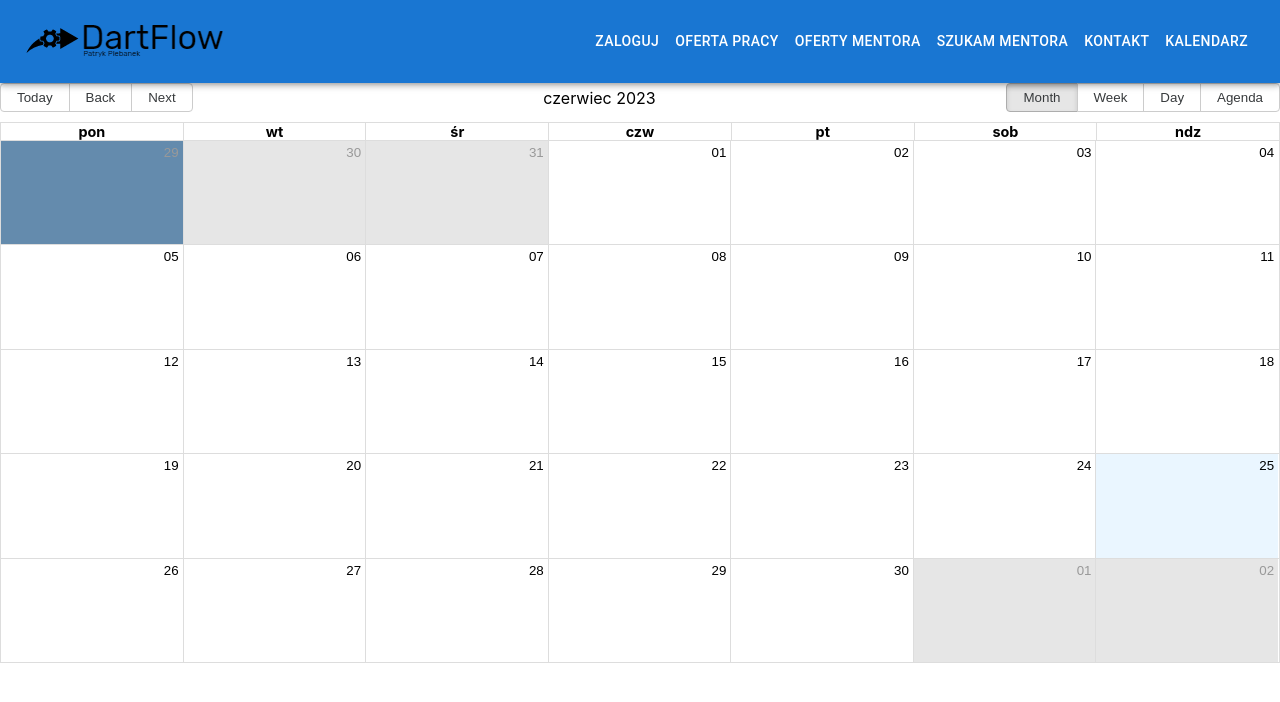
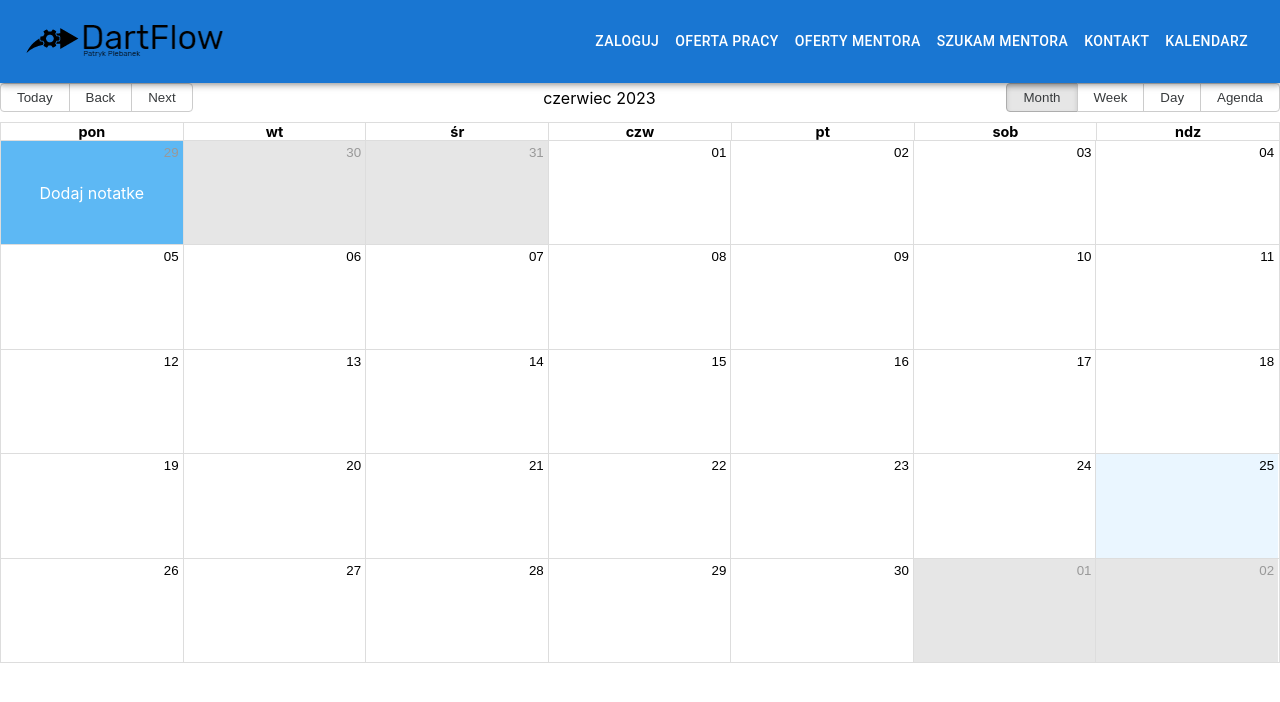
Before and after one commit to AdamJou/DartFlow, a React (Create React App) app in the folder conectis-web/: page /calendar in a window 1280 px wide. In both pictures the pointer is over the element 91 px from the left and 192 px from the top of the page. Shown: the top 702 px of the page. Built offline with nearby package versions, Linux system fonts and the light colour scheme; no server answers.

Commit message:
accesibility to the calendar cells

```diff
--- a/conectis-web/src/components/Calendar.tsx
+++ b/conectis-web/src/components/Calendar.tsx
@@ -16,6 +16,7 @@ import dayjs, { Dayjs } from "dayjs";
 import { DemoContainer } from "@mui/x-date-pickers/internals/demo";
 import { LocalizationProvider } from "@mui/x-date-pickers/LocalizationProvider";
 import { AdapterDayjs } from "@mui/x-date-pickers/AdapterDayjs";
+import { log } from "console";
 
 const localizer = momentLocalizer(moment);
 
@@ -26,9 +27,6 @@ interface Note {
 }
 
 const ws = new WebSocket("ws://localhost:8082");
-
-
-
 
 export function Calendar() {
   const [notes, setNotes] = useState<Note[]>([]);
@@ -85,6 +83,19 @@ export function Calendar() {
         end: endDateTime.toDate(),
         title: noteText,
       };
+
+      console.log("SELECTED DATE: " + selectedDate);
+      console.log("SELECTED START TIME " + selectedStartTime);
+      console.log("STARTDATETIME " + startDateTime);
+      console.log("STARTDATETIME .todate " + startDateTime.toDate());
+      console.log("STRINGIFY " + JSON.stringify(newNote.start));
+      console.log("newNote " + newNote.start);
+
+      ws.send(
+        JSON.stringify({
+          ...newNote,
+        })
+      );
       setNotes((prevNotes) => [...prevNotes, newNote]);
       setSelectedSlot(null);
       setSelectedDate(null);
@@ -92,18 +103,10 @@ export function Calendar() {
       setSelectedEndTime("");
       setNoteText("");
       setShowNote(false);
-
     }
-
-    ws.send(JSON.stringify({
-        note: noteText
-    }));
-
   };
 
   ws.addEventListener("click", handleAddNote);
-
-
 
   const isEndTimeValid = (startTime: string, endTime: string) => {
     const startHour = parseInt(startTime.substring(0, 2));
--- a/conectis-web/src/index.css
+++ b/conectis-web/src/index.css
@@ -35,7 +35,23 @@ code {
   cursor: pointer;
   z-index: 1;
 }
+.rbc-day-bg:hover {
+  background-color: rgb(93, 184, 244);
+}
 
-.rbc-day-bg:hover {
-  background-color: rgb(100, 139, 173);
+.rbc-day-bg:hover::after {
+  width: 100%;
+  content: "Dodaj notatke";
+  display: grid;
+  place-items: center;
+  color: white;
+  height: 100%;
 }
+
+.rbc-date-cell:hover {
+  background-color: rgb(70, 140, 187);
+}
+.rbc-button-link {
+  width: 100%;
+  text-align: right;
+}
```
